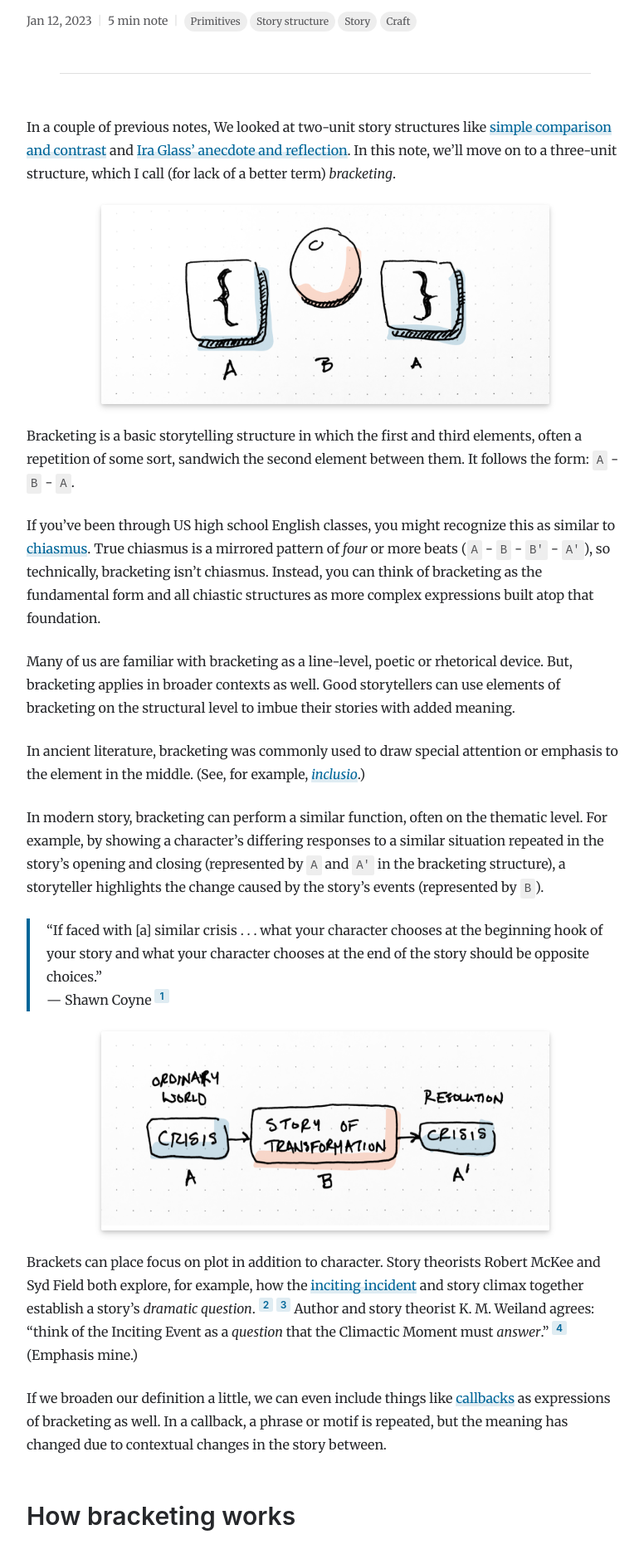
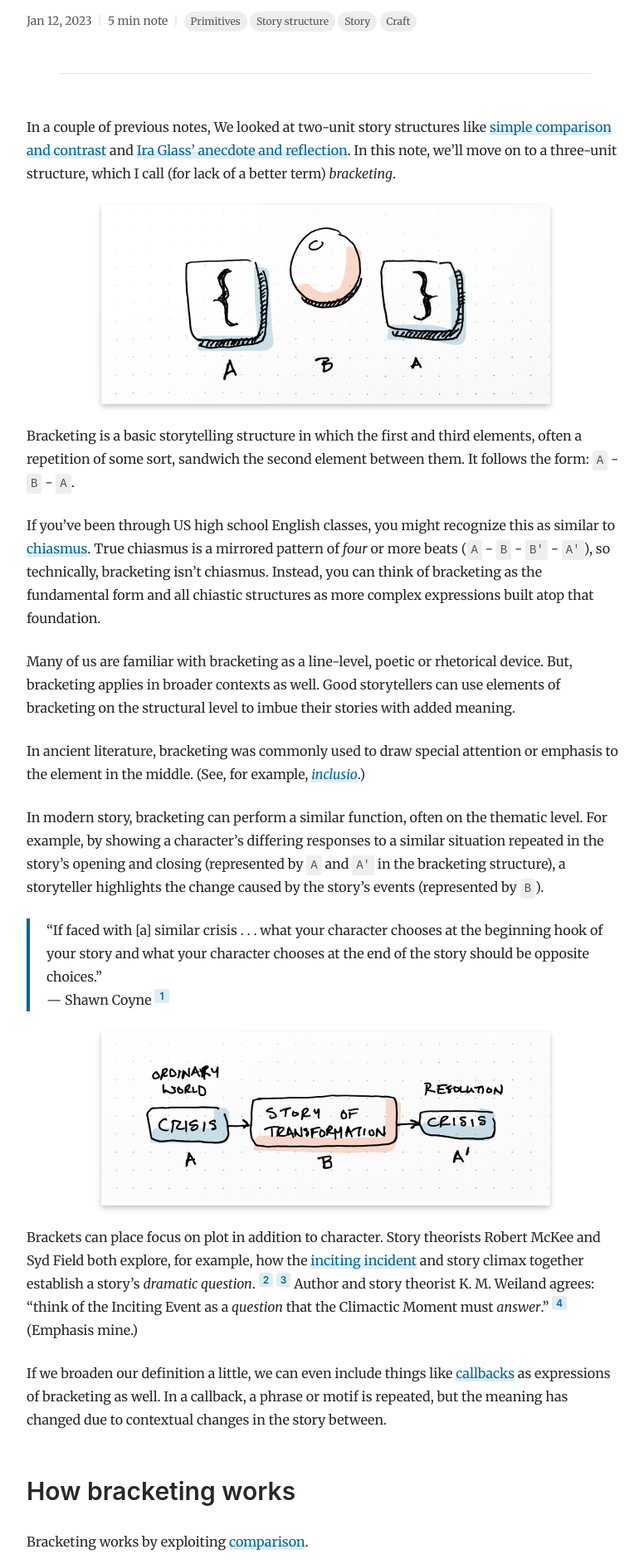
Before and after one commit to natelistrom/natelistrom.github.io, a Jekyll site: the page built from _posts/2023-01-12-bracketing.md, in a window 1280 px wide. Shown: the part 370-2249 px from the top of the page at 83% size, without its empty margins (248-1024 px from the left). Built offline with Jekyll 4.4.1, drawn with Linux system fonts in a browser that asks for light colours.

Commit message:
Update images for better mobile support

```diff
--- a/_posts/2023-01-12-bracketing.md
+++ b/_posts/2023-01-12-bracketing.md
@@ -12,7 +12,7 @@ reading_time: 5 min
 
 In a couple of previous notes, We looked at two-unit story structures like [simple comparison and contrast]({% post_url 2022-12-19-comparison-creates-meaning %}) and [Ira Glass' anecdote and reflection]({% post_url 2022-12-07-anecdote-reflection %}). In this note, we'll move on to a three-unit structure, which I call (for lack of a better term) _bracketing_.
 
-<img src="/assets/img/bracketing-0-hero.png" width="540" height="240" alt="Hand-drawn diagram showing a square, a circle, and then another square" class="center shadow" />
+<img src="/assets/img/bracketing-0-hero.png" alt="Hand-drawn diagram showing a square, a circle, and then another square" class="center shadow" />
 
 Bracketing is a basic storytelling structure in which the first and third elements, often a repetition of some sort, sandwich the second element between them. It follows the form: `A` - `B` - `A`.
 
@@ -27,7 +27,7 @@ In modern story, bracketing can perform a similar function, often on the themati
 > "If faced with [a] similar crisis . . . what your character chooses at the beginning hook of your story and what your character chooses at the end of the story should be opposite choices."
 > &mdash; Shawn Coyne <sup>{% include coyne-2015.html %} Page 185.</sup>
 
-<img src="/assets/img/bracketing-1-crises.png" width="540" height="240" alt="Hand-drawn diagram showing two squares for crises bracketing a rectangle for story in the middle" class="center shadow" />
+<img src="/assets/img/bracketing-1-crises.png" alt="Hand-drawn diagram showing two squares for crises bracketing a rectangle for story in the middle" class="center shadow" />
 
 Brackets can place focus on plot in addition to character. Story theorists Robert McKee and Syd Field both explore, for example, how the [inciting incident]({% post_url 2021-07-23-inciting-incident %}) and story climax together establish a story's _dramatic question_. <sup>{% include mckee-2014.html %} Page 202.</sup> <sup>{% include field-2005.html %} Page 104.</sup> Author and story theorist K. M. Weiland agrees: "think of the Inciting Event as a _question_ that the Climactic Moment must _answer_." <sup>{% include weiland-2020.html %}</sup> (Emphasis mine.)
 
@@ -39,11 +39,11 @@ Bracketing works by exploiting [comparison]({% post_url 2022-12-19-comparison-cr
 
 There are two sets of relationship comparisons in a bracketing arrangement. The first is the comparison between the bracketing elements themselves. What are the ways in which `A` is similar to `A'`?
 
-<img src="/assets/img/bracketing-2-compare-a.png" width="540" height="240" alt="Hand-drawn diagram showing arrows pointing between two squares which are bracketing a circle in the middle" class="center shadow" />
+<img src="/assets/img/bracketing-2-compare-a.png" alt="Hand-drawn diagram showing arrows pointing between two squares which are bracketing a circle in the middle" class="center shadow" />
 
 The second is the comparison between the bracketing elements and the contents in the middle. In what ways are both `A` and `A'` different from `B`?
 
-<img src="/assets/img/bracketing-3-compare-b.png" width="540" height="240" alt="Hand-drawn diagram showing arrows pointing between two bracketing squares and a circle in the middle" class="center shadow" />
+<img src="/assets/img/bracketing-3-compare-b.png" alt="Hand-drawn diagram showing arrows pointing between two bracketing squares and a circle in the middle" class="center shadow" />
 
 In more complex forms, there can also be important contrasts between the bracketing elements. `A` is different from `A'` _because of_ what happened in `B`.
 
@@ -61,7 +61,7 @@ In Steven Spielberg's 1993 film, _Jurassic Park_, for example the opening and cl
 
 Together, these moments form tight, 1:1 contrasts with each other, establishing a set of brackets that underscore what happened between them, his character transformation.
 
-<img src="/assets/img/bracketing-4-jp.png" width="540" height="240" alt="Hand-drawn diagram with bracketing squares labelled 'character plus image' and a square for story of transformation in the middle" class="center shadow" />
+<img src="/assets/img/bracketing-4-jp.png" alt="Hand-drawn diagram with bracketing squares labelled 'character plus image' and a square for story of transformation in the middle" class="center shadow" />
 
 ## Bracketing at multiple resolutions
 
@@ -73,7 +73,7 @@ Immediately before the bracket, Luke has declined Obi-Wan's invitation to go to
 
 In this case, the most obvious bracketing comes from location. In both of the bracketing scenes, Luke and Obi-Wan are at the site of the attack on the Jawas. In the middle, Luke goes to his home and discovers that the Empire has killed his family.
 
-<img src="/assets/img/bracketing-5-sw.png" width="540" height="240" alt="Hand-drawn diagram showing bracketing squares labelled 'jawa massacre' and a square for 'uncle's house' in the middle" class="center shadow" />
+<img src="/assets/img/bracketing-5-sw.png" alt="Hand-drawn diagram showing bracketing squares labelled 'jawa massacre' and a square for 'uncle's house' in the middle" class="center shadow" />
 
 If we go back one scene and include the final moments at Obi-Wan's home, we can also discover a larger, slightly more complex, true chiastic structure. This one has to do with the decisions and revelation in the sequence.
 
```
Also changed, not shown: assets/img/bracketing-0-hero.png, assets/img/bracketing-1-crises.png, assets/img/bracketing-2-compare-a.png, assets/img/bracketing-3-compare-b.png, assets/img/bracketing-4-jp.png, assets/img/bracketing-5-sw.png.
